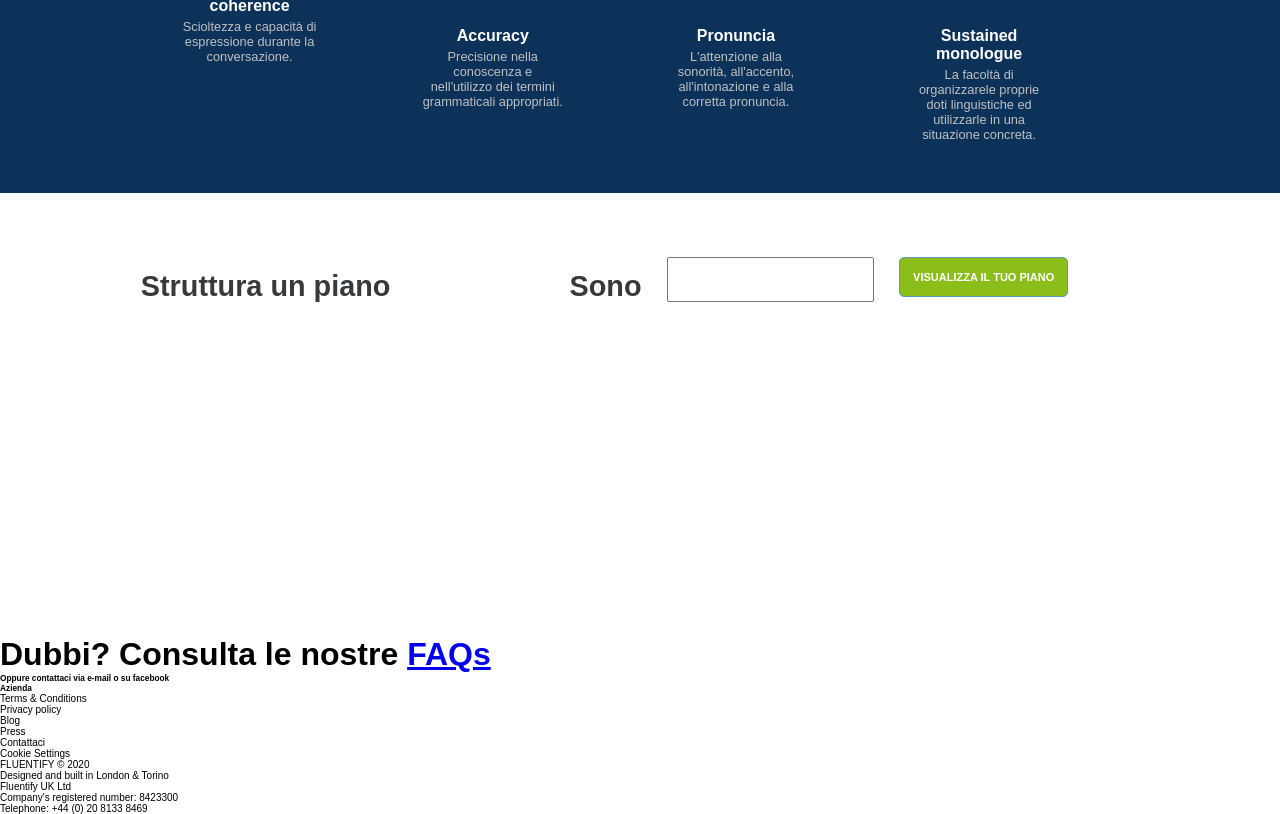
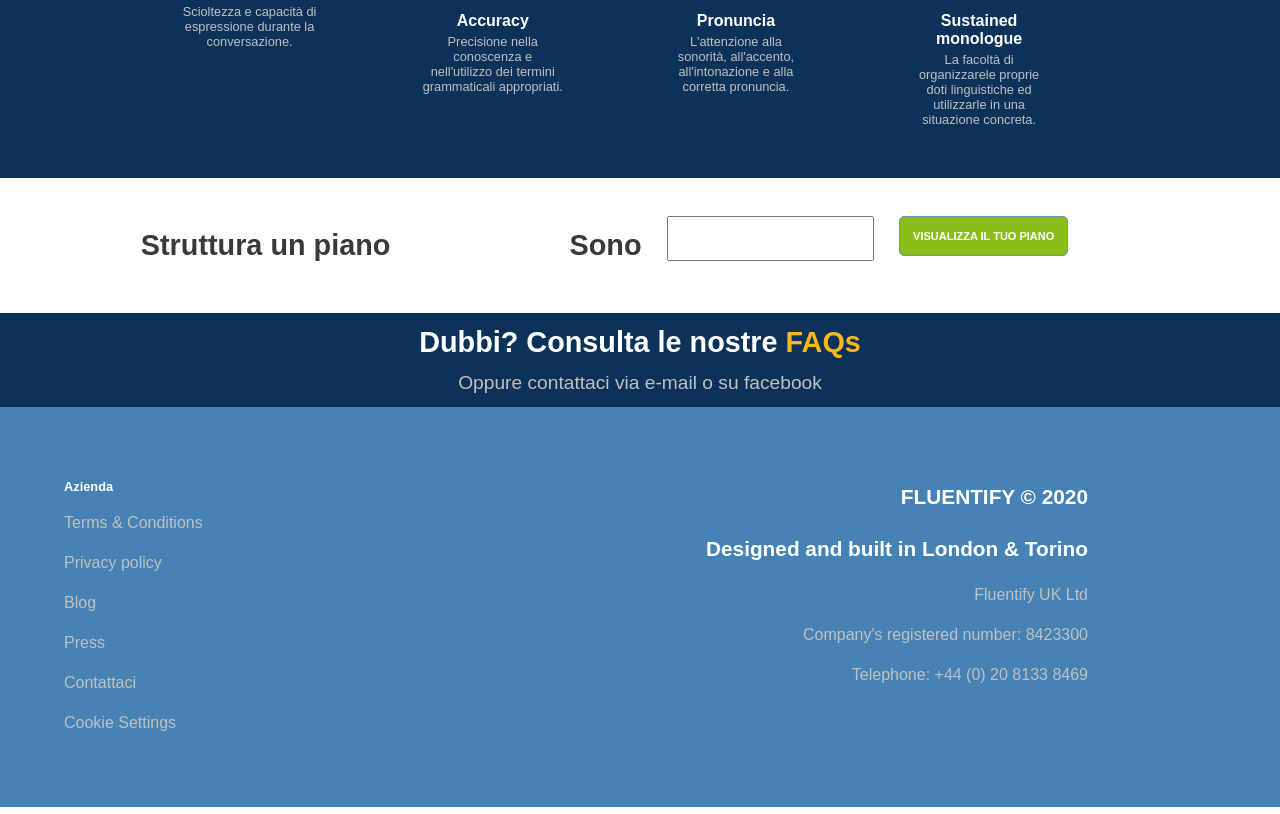
Before and after one commit to AlbertoGermana/html-css-fluentify, a plain HTML site: page index.html in a window 1280 px wide. Shown: the part 4472-5286 px from the top of the page. Drawn offline with Linux system fonts and the light colour scheme.

Commit message:
Finished..
now general reviewing

```diff
--- a/css/master.css
+++ b/css/master.css
@@ -16,6 +16,10 @@
 .blue_row{
   color: white;
   background-color: #0D325A;
+}
+.steelblue_row{
+  color: white;
+  background-color: steelblue;
 }
 .white_row{
   color: #4a4a4a;
@@ -93,7 +97,7 @@ h4{
   font-size: 1.6rem;
   text-align: center;
 }
-h5{}
+h5{font-size: 0.8rem;}
 h6{
   font-size: 1.7rem;
   text-align: center;
@@ -220,7 +224,7 @@ section p {
 }
 /* _______________________________ section7 _______________________________ */
 #section7>.img_box>img{
-  width: 75%;
+  width: 50%;
   margin: 10%;
 }
 /* _______________________________ section8 _______________________________ */
@@ -263,15 +267,75 @@ section p {
   padding: 1%;
 }
 #structure{
-  margin: 5% 10%;
+  margin: 3% 10%;
 }
 #iam{
-  margin: 5% 0 5% 2%;
+  margin: 3% 0 3% 2%;
 }
 #section9 input{
-  margin: 5% 1%;
+  margin: 3% 1%;
 }
 #plain{
-  margin: 5% 1%;
+  margin: 3% 1%;
 }
 /* _______________________________ section10 _______________________________ */
+#section10 h3{
+  color: white;
+  padding: 1%;
+}
+#section10 a, #section10 a:visited{
+  color: #f8b71c;
+  text-decoration: none;
+}
+#section10 a:hover{
+  text-decoration: underline;
+  opacity: 0.7;
+}
+#section10 p{
+  padding-bottom: 1%;
+  margin: 0;
+}
+/* _______________________________ FOOTER _______________________________ */
+footer{
+  padding: 5% 0;
+  line-height: 2.5;
+
+}
+footer a{
+  text-decoration: none;
+  color: silver;
+}
+footer a:visited{
+  color: silver;
+}
+footer a:hover{
+  text-decoration: underline;
+}
+footer li{
+  list-style-type: none;
+  font-size: 1rem;
+  color: silver;
+}
+footer strong{
+  font-weight: bolder;
+  font-size: 1.3rem;
+  padding-bottom: 2%;
+  color: white;
+}
+#agency, #info{
+  position: relative;
+  display: block;
+  width: 40%;
+  float: left;
+}
+
+#agency{
+  margin-left: 5%;
+}
+#agency h5{
+  color: white;
+}
+#info{
+  margin-right: 5%;
+  text-align: right;
+}
--- a/index.html
+++ b/index.html
@@ -176,29 +176,29 @@
         <a id="plain" href="#" class="button button_green">Visualizza il tuo piano</a>
       </section>
 <!-- ________________ decimo blocco ________________ -->
-      <section id="section10">
-        <h2>Dubbi? Consulta le nostre <a href="#">FAQs</a></h2>
-        <h5>Oppure contattaci via e-mail o su facebook</h5>
+      <section id="section10" class="row blue_row clearfix">
+        <h3>Dubbi? Consulta le nostre <a href="#">FAQs</a></h3>
+        <p>Oppure contattaci via e-mail o su facebook</p>
       </section>
 
     </main>
 
-    <footer>
-      <div class="">
+    <footer class="row steelblue_row clearfix">
+      <div id="agency">
         <h5>Azienda</h5>
         <ul>
-          <li><a href="#"></a>Terms & Conditions</li>
-          <li><a href="#"></a>Privacy policy</li>
-          <li><a href="#"></a>Blog</li>
-          <li><a href="#"></a>Press</li>
-          <li><a href="#"></a>Contattaci</li>
-          <li><a href="#"></a>Cookie Settings</li>
+          <li><a href="#">Terms & Conditions</a></li>
+          <li><a href="#">Privacy policy</a></li>
+          <li><a href="#">Blog</a></li>
+          <li><a href="#">Press</a></li>
+          <li><a href="#">Contattaci</a></li>
+          <li><a href="#">Cookie Settings</a></li>
         </ul>
       </div>
-      <div class="">
+      <div id="info">
         <ul>
-          <li>FLUENTIFY © 2020</li>
-          <li>Designed and built in London & Torino</li>
+          <li><strong>FLUENTIFY © 2020</strong></li>
+          <li><strong>Designed and built in London & Torino</strong></li>
           <li>Fluentify UK Ltd</li>
           <li>Company's registered number: 8423300</li>
           <li>Telephone: +44 (0) 20 8133 8469</li>
```
